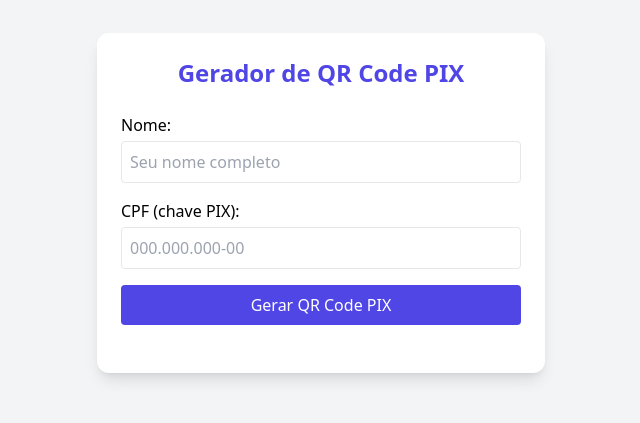
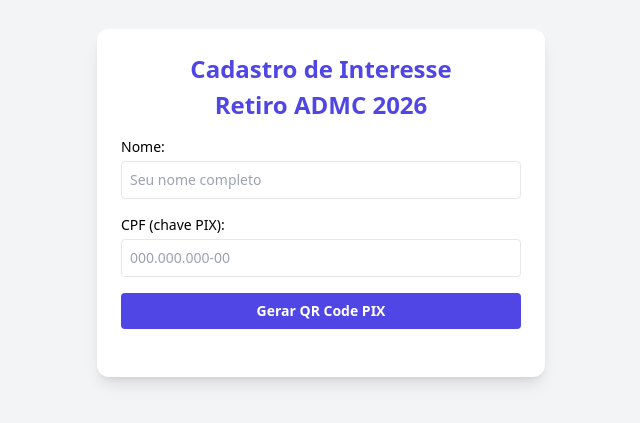
Before and after one commit to brunotbp/listaretiro, a plain HTML site: page index.html in a window 1280 px wide. Shown: the part 197-620 px from the top of the page, without its empty margins (319-959 px from the left). Drawn offline with nearby package versions, Linux system fonts and the light colour scheme.

Commit message:
Add files via upload

```diff
--- a/index.html
+++ b/index.html
@@ -2,35 +2,45 @@
 <html lang="pt-br">
 <head>
   <meta charset="UTF-8">
-  <title>QR Code PIX + Registro</title>
+  <title>Lista de Interesse - Retiro ADMC 2026</title>
+  <meta name="viewport" content="width=device-width, initial-scale=1.0">
   <script src="https://cdn.tailwindcss.com"></script>
   <script src="https://cdnjs.cloudflare.com/ajax/libs/qrcodejs/1.0.0/qrcode.min.js"></script>
 </head>
 <body class="bg-gray-100 flex items-center justify-center min-h-screen p-4">
-  <div class="bg-white shadow-lg rounded-xl p-6 w-full max-w-md">
-    <h1 class="text-2xl font-bold text-center text-indigo-600 mb-6">Gerador de QR Code PIX</h1>
+  <div class="bg-white shadow-lg rounded-xl p-4 sm:p-6 w-full max-w-md">
 
-    <label class="block font-medium mb-1">Nome:</label>
-    <input id="nome" type="text" class="w-full p-2 border rounded mb-4" placeholder="Seu nome completo">
+    <!-- Título -->
+    <div class="text-xl sm:text-2xl font-bold text-center text-indigo-600 mb-4">
+      <div>Cadastro de Interesse</div>
+      <div class="mt-1">Retiro ADMC 2026</div>
+    </div>
 
-    <label class="block font-medium mb-1">CPF (chave PIX):</label>
-    <input id="cpf" type="text" class="w-full p-2 border rounded mb-4" placeholder="000.000.000-00">
+    <!-- Formulário -->
+    <label class="block text-sm font-medium mb-1">Nome:</label>
+    <input id="nome" type="text" class="w-full p-2 border rounded mb-4 text-sm" placeholder="Seu nome completo">
 
-    <button onclick="gerarQRCode()" class="w-full bg-indigo-600 text-white py-2 rounded hover:bg-indigo-700">
+    <label class="block text-sm font-medium mb-1">CPF (chave PIX):</label>
+    <input id="cpf" type="text" class="w-full p-2 border rounded mb-4 text-sm" placeholder="000.000.000-00">
+
+    <button onclick="gerarQRCode()" class="w-full bg-indigo-600 text-white py-2 rounded hover:bg-indigo-700 text-sm font-semibold">
       Gerar QR Code PIX
     </button>
 
+    <!-- QR Code -->
     <div id="qrcode" class="mt-6 flex justify-center"></div>
 
+    <!-- PIX Copia e Cola -->
     <div id="pix-area" class="mt-4 hidden">
       <label class="block font-medium mb-1 text-sm text-gray-700">PIX Copia e Cola:</label>
-      <textarea id="pix-copia" readonly class="w-full p-2 border rounded text-sm mb-2 h-24 resize-none"></textarea>
-      <button onclick="copiarPix()" class="w-full bg-green-600 text-white py-2 rounded hover:bg-green-700">
+      <textarea id="pix-copia" readonly class="w-full p-2 border rounded text-sm mb-2 resize-none" rows="4"></textarea>
+      <button onclick="copiarPix()" class="w-full bg-green-600 text-white py-2 rounded hover:bg-green-700 text-sm font-semibold">
         Copiar Código PIX
       </button>
       <div id="copiado" class="text-sm text-green-600 text-center mt-1 hidden">Código copiado com sucesso!</div>
     </div>
 
+    <!-- Status -->
     <div id="status" class="text-sm text-center text-green-600 mt-4 hidden">Dados salvos com sucesso!</div>
   </div>
 
@@ -46,7 +56,7 @@
 
       const payload = `00020126360014BR.GOV.BCB.PIX01${cpf.length}${cpf}5204000053039865802BR5920${nome}6009SAO PAULO62070503***`;
 
-      // Mostrar o QR Code
+      // Mostrar QR Code
       document.getElementById('qrcode').innerHTML = '';
       new QRCode(document.getElementById('qrcode'), {
         text: payload,
@@ -54,13 +64,13 @@
         height: 256,
       });
 
-      // Mostrar código copia e cola
+      // Mostrar copia e cola
       document.getElementById('pix-copia').value = payload;
       document.getElementById('pix-area').classList.remove('hidden');
       document.getElementById('copiado').classList.add('hidden');
 
-      // Enviar para planilha via SheetDB
-      const url = 'https://sheetdb.io/api/v1/u0jv8qd1z8ptz'; // Substitua aqui
+      // Enviar para SheetDB
+      const url = 'https://sheetdb.io/api/v1/u0jv8qd1z8ptz';
       const data = {
         data: [{
           nome: nome,
@@ -90,9 +100,8 @@
     function copiarPix() {
       const pixTexto = document.getElementById('pix-copia');
       pixTexto.select();
-      pixTexto.setSelectionRange(0, 99999); // Compatível com mobile
+      pixTexto.setSelectionRange(0, 99999);
       document.execCommand('copy');
-
       document.getElementById('copiado').classList.remove('hidden');
     }
   </script>
```
